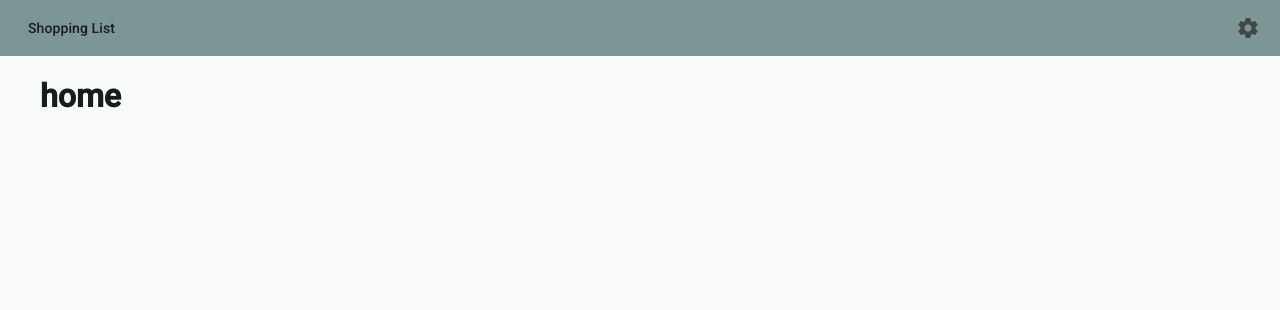
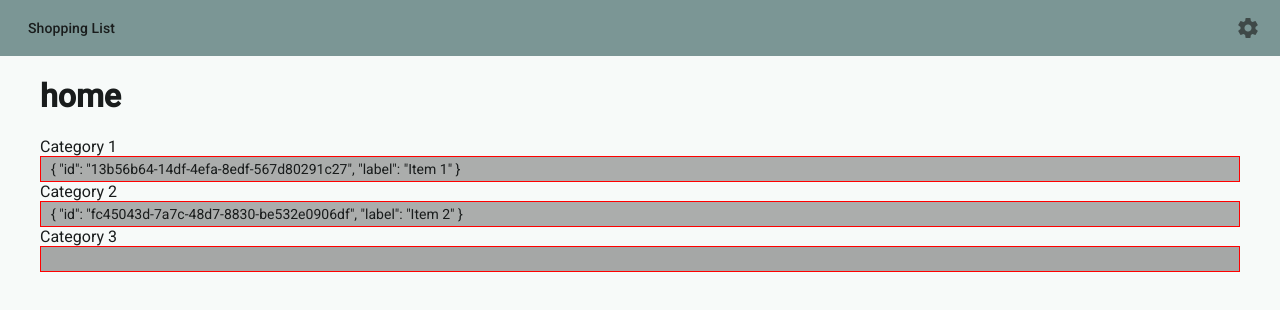
Before and after one commit to AvaN0x/shopping-list, an Angular app: page / in a window 1280 px wide. Shown: the top 310 px of the page. Built offline with nearby package versions, Linux system fonts and the light colour scheme.

Commit message:
feat: ✨ start working with drag and drop

```diff
--- a/src/app/app.component.ts
+++ b/src/app/app.component.ts
@@ -2,6 +2,7 @@ import { Component, inject } from '@angular/core';
 import { RouterOutlet } from '@angular/router';
 import { HeaderComponent } from './components/layout/header/header.component';
 import { ThemeService } from './services/theme.service';
+import { StorageService } from './services/storage.service';
 
 @Component({
   selector: 'app-root',
@@ -12,6 +13,7 @@ import { ThemeService } from './services/theme.service';
 })
 export class AppComponent {
   themeService = inject(ThemeService);
+  storageService = inject(StorageService);
 
   constructor() {}
 }
--- /dev/null
+++ b/src/app/components/shopping/list/item/shopping-list-item.component.html
@@ -0,0 +1 @@
+<div>{{ itemData() | json }}</div>
--- /dev/null
+++ b/src/app/components/shopping/list/item/shopping-list-item.component.ts
@@ -0,0 +1,23 @@
+import { Component, computed, inject, Input, Signal } from '@angular/core';
+import { JsonPipe } from '@angular/common';
+import {
+  ShoppingItem,
+  ShoppingItemId,
+} from '../../../../services/shopping-items.service.modele';
+import { ShoppingItemsService } from '../../../../services/shopping-items.service';
+
+@Component({
+  selector: 'app-shopping-list-item',
+  standalone: true,
+  imports: [JsonPipe],
+  templateUrl: './shopping-list-item.component.html',
+  styleUrl: './shopping-list-item.component.scss',
+})
+export class ShoppingListItemComponent {
+  itemsService = inject(ShoppingItemsService);
+
+  @Input({ required: true }) itemId!: ShoppingItemId;
+  itemData: Signal<ShoppingItem | undefined> = computed(
+    () => this.itemsService.items()[this.itemId]
+  );
+}
--- /dev/null
+++ b/src/app/components/shopping/list/shopping-list.component.html
@@ -0,0 +1,9 @@
+@for (category of store.categories; track category.id) {
+<div>{{category.label}}</div>
+<div cdkDropList #categoryList="cdkDropList" [cdkDropListData]="category.itemsIds"
+  [cdkDropListConnectedTo]="categoriesLists()" class="example-list" (cdkDropListDropped)="drop($event)">
+  @for (itemId of category.itemsIds; track itemId) {
+  <app-shopping-list-item class="example-box" [itemId]="itemId" cdkDrag />
+  }
+</div>
+}
--- /dev/null
+++ b/src/app/components/shopping/list/shopping-list.component.scss
@@ -0,0 +1,36 @@
+.example-list {
+  border: solid 1px red;
+  min-height: 24px;
+  background: #0005;
+}
+
+.example-box {
+  padding: 4px 10px;
+  border-bottom: 1px solid red;
+  display: flex;
+  box-sizing: border-box;
+  cursor: move;
+  background: #fff1;
+  font-size: 14px;
+
+  &:last-child {
+    border: none;
+  }
+}
+
+.cdk-drag-preview {
+  box-sizing: border-box;
+  border: 2px solid blue;
+}
+
+.cdk-drag-placeholder {
+  opacity: 0.4;
+}
+
+.cdk-drag-animating {
+  transition: transform 250ms cubic-bezier(0, 0, 0.2, 1);
+}
+
+.example-list.cdk-drop-list-dragging .example-box:not(.cdk-drag-placeholder) {
+  transition: transform 250ms cubic-bezier(0, 0, 0.2, 1);
+}
--- /dev/null
+++ b/src/app/components/shopping/list/shopping-list.component.ts
@@ -0,0 +1,64 @@
+import {
+  Component,
+  computed,
+  inject,
+  Signal,
+  viewChildren,
+} from '@angular/core';
+import { ShoppingItemsService } from '../../../services/shopping-items.service';
+import { ShoppingStoresService } from '../../../services/shopping-stores.service';
+import { JsonPipe } from '@angular/common';
+import {
+  CdkDragDrop,
+  moveItemInArray,
+  transferArrayItem,
+  CdkDrag,
+  CdkDropList,
+} from '@angular/cdk/drag-drop';
+import { ShoppingStore } from '../../../services/shopping-stores.service.modele';
+import { ShoppingListItemComponent } from './item/shopping-list-item.component';
+import {
+  ShoppingItemId,
+  ShoppingItems,
+} from '../../../services/shopping-items.service.modele';
+
+@Component({
+  selector: 'app-shopping-list',
+  standalone: true,
+  imports: [JsonPipe, CdkDropList, CdkDrag, ShoppingListItemComponent],
+  templateUrl: './shopping-list.component.html',
+  styleUrl: './shopping-list.component.scss',
+})
+export class ShoppingListComponent {
+  itemsService = inject(ShoppingItemsService);
+  storesService = inject(ShoppingStoresService);
+
+  store: ShoppingStore;
+
+  _categoriesLists = viewChildren<CdkDropList>('categoryList');
+
+  constructor() {
+    this.store = this.storesService.stores()[0];
+  }
+
+  categoriesLists(): CdkDropList[] {
+    return this._categoriesLists() as CdkDropList[];
+  }
+
+  drop(event: CdkDragDrop<ShoppingItemId[]>) {
+    if (event.previousContainer === event.container) {
+      moveItemInArray(
+        event.container.data,
+        event.previousIndex,
+        event.currentIndex
+      );
+    } else {
+      transferArrayItem(
+        event.previousContainer.data,
+        event.container.data,
+        event.previousIndex,
+        event.currentIndex
+      );
+    }
+  }
+}
--- a/src/app/pages/home/home.component.html
+++ b/src/app/pages/home/home.component.html
@@ -1,3 +1,4 @@
 <div class="container">
   <h1>home</h1>
+  <app-shopping-list />
 </div>
```
Also changed, not shown: src/app/pages/home/home.component.ts (+4 -5 lines), src/app/components/shopping/list/item/shopping-list-item.component.scss (added), 2 other files (tests, documents, lock files or other folders).
